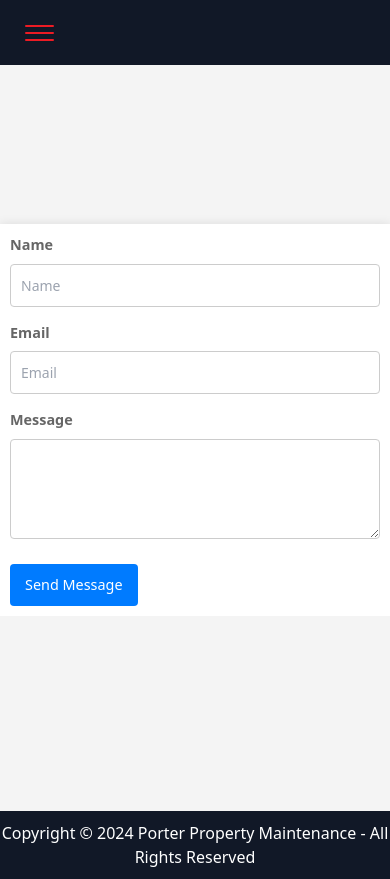
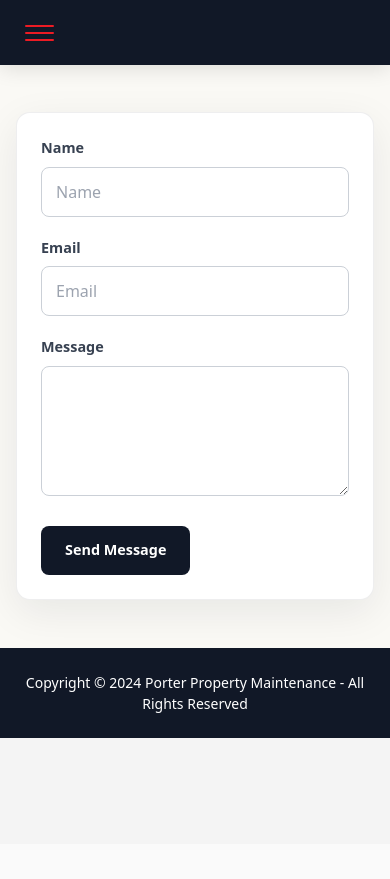
Before and after one commit to adamadkins/PPM-LLC, a Python web app: template templates/contact.html in a window 390 px wide. After the commit the page ends 738 px from the top, so only its background shows below. Run offline with Jinja, Linux system fonts and the light colour scheme; the template is opened without the code that fills it, so the values that code supplies are empty.

Commit message:
Refresh visual styling and form layouts while retaining Porter branding

```diff
--- a/static/css/style.css
+++ b/static/css/style.css
@@ -2896,3 +2896,68 @@ video {
     text-decoration: none;
     border-radius: 5px;
 }
+
+
+/* 2026 visual refinement: preserve the Porter navy and warm gold identity. */
+:root { --ppm-navy: #111827; --ppm-gold: #e6c87a; --ppm-cream: #faf9f5; }
+html { scroll-behavior: smooth; scroll-padding-top: 6rem; }
+body { font-family: system-ui, -apple-system, "Segoe UI", sans-serif; color: var(--ppm-navy); }
+.navbar { box-shadow: 0 3px 20px rgba(0,0,0,.12); }
+.navbar-container { gap: 1.5rem; }
+.nav-logo, .link-text { transition: color .2s ease, opacity .2s ease; }
+.link-text:hover, .link-text:focus-visible { color: var(--ppm-gold); }
+a:focus-visible, button:focus-visible, input:focus-visible, select:focus-visible, textarea:focus-visible { outline: 2px solid #b28b39; outline-offset: 3px; }
+.main { min-height: 620px; }
+.center-container { padding-inline: 1.25rem; }
+.center-container > img { max-width: min(82vw, 460px); height: auto; }
+.center-container > p { max-width: 650px; line-height: 1.75; text-wrap: balance; }
+.center-container a[href="#services"], #services a[href="/templates/estimate.html"] {
+    display: inline-flex; align-items: center; justify-content: center;
+    min-height: 46px; padding: .8rem 1.5rem; border-radius: 8px;
+    background: var(--ppm-gold) !important; color: var(--ppm-navy) !important;
+    font-weight: 700; transition: transform .2s ease, box-shadow .2s ease, background-color .2s ease;
+}
+.center-container a[href="#services"]:hover, #services a[href="/templates/estimate.html"]:hover {
+    transform: translateY(-2px); box-shadow: 0 8px 22px rgba(17,24,39,.18); background: #f0d796 !important;
+}
+#about { background: var(--ppm-cream); }
+#about .about-h3 { font-weight: 700; letter-spacing: -.02em; }
+#about .about-item-text { line-height: 1.75; }
+#services .about-title { letter-spacing: -.035em; }
+#services article img { transition: transform .35s ease; }
+#services article:hover img { transform: scale(1.025); }
+#services article h3 { font-size: 1.25rem; letter-spacing: -.02em; }
+#services article .group { line-height: 1.85; }
+.contact-wrap { background: var(--ppm-cream); }
+.contact-section { min-height: auto; padding: 7rem 1.25rem 5rem; }
+.contact-form, .estimates-section .container {
+    width: 100%; max-width: 720px; margin: 0 auto; padding: clamp(1.5rem, 4vw, 3rem);
+    border-radius: 14px; box-shadow: 0 12px 40px rgba(17,24,39,.08);
+    border: 1px solid rgba(17,24,39,.07); background: #fff;
+}
+.estimates-section { margin-top: 0; padding: 7rem 1.25rem 4rem; }
+.estimates-section .container { min-height: 0; }
+.form-group { margin-bottom: 1.25rem; }
+.form-group label { color: #374151; font-weight: 600; }
+.form-group input[type="text"], .form-group input[type="tel"], .form-group input[type="email"], .form-group select, .form-group textarea {
+    width: 100%; min-height: 46px; padding: .75rem .875rem; font-size: 1rem;
+    border: 1px solid #cbd0d7; border-radius: 8px; background: #fff;
+}
+.form-group textarea { min-height: 130px; }
+.submit-btn, .thank-you-container a {
+    background: var(--ppm-navy); color: #fff; border-radius: 8px;
+    padding: .85rem 1.5rem; font-weight: 700; transition: background-color .2s ease;
+}
+.submit-btn:hover, .thank-you-container a:hover { background: #303d53; }
+footer, .footer { padding: 1.5rem 1rem; font-size: .875rem; line-height: 1.5; }
+@media (max-width: 768px) {
+    .main { min-height: 580px; }
+    .contact-section { margin: 0; overflow: visible; min-height: auto; padding: 7rem 1rem 3rem; }
+    .contact-form, .estimates-section .container { padding: 1.5rem; }
+    .estimates-section { padding: 7rem 1rem 3rem; }
+    #services article .group { margin-top: 1.25rem; }
+}
+@media (prefers-reduced-motion: reduce) {
+    html { scroll-behavior: auto; }
+    .center-container a[href="#services"], #services a[href="/templates/estimate.html"], #services article img { transition: none; }
+}
```
